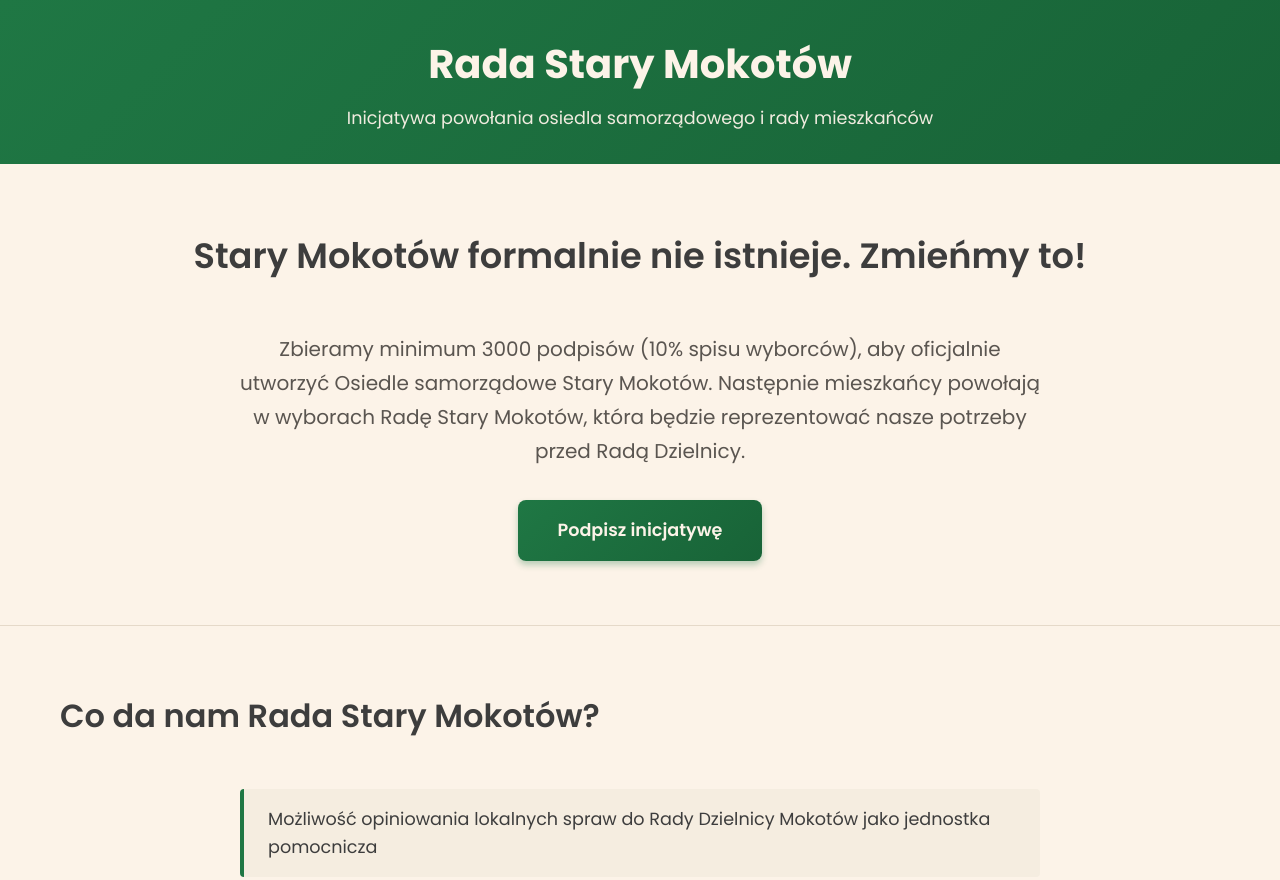
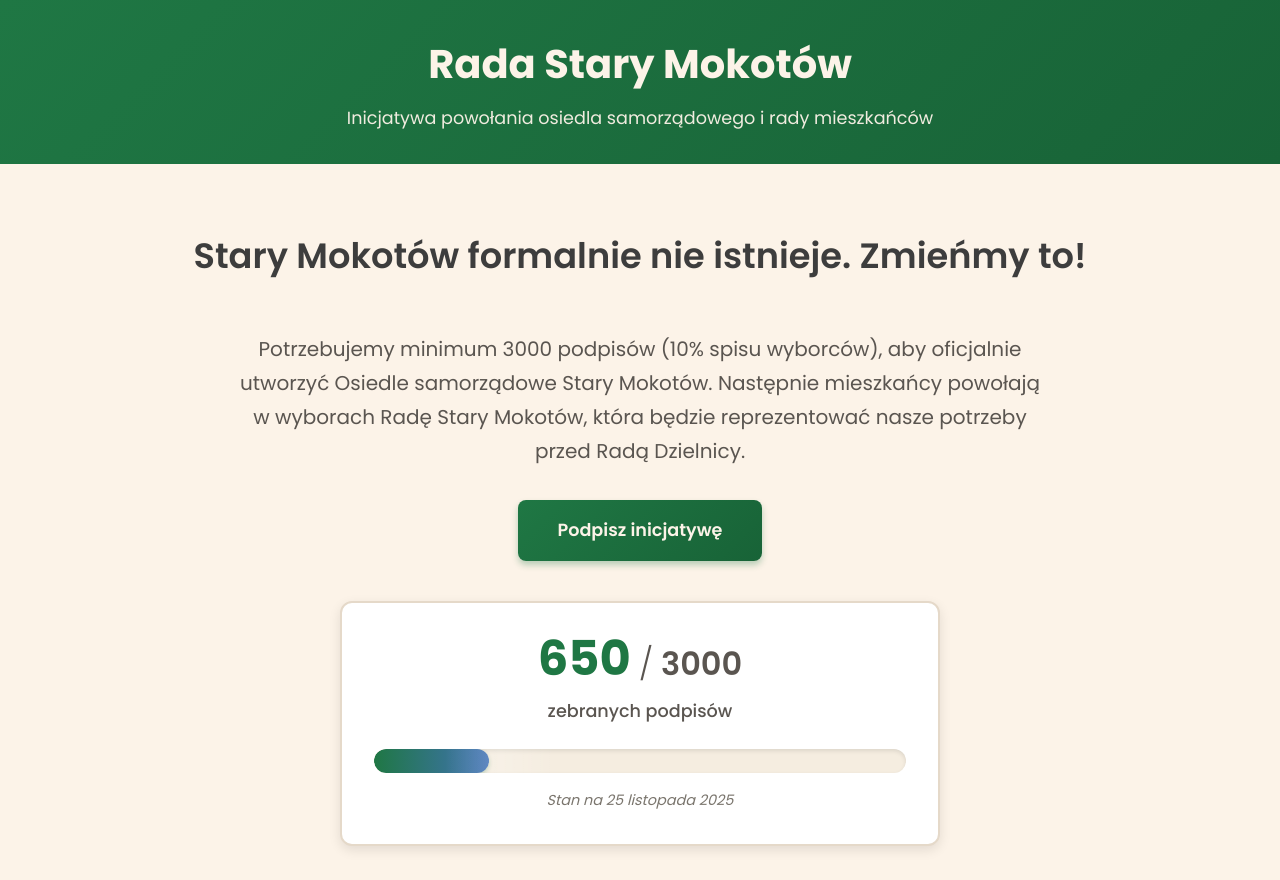
Before and after one commit to tadeoos/rada-stary-mokotow, a website built with webpack: page index.html in a window 1280 px wide. Shown: the top 880 px of the page. Built offline with nearby package versions, Linux system fonts and the light colour scheme; no server answers.

Commit message:
dodaj licznik

```diff
--- a/css/style.css
+++ b/css/style.css
@@ -145,6 +145,100 @@ body {
   max-width: 800px;
   margin: 0 auto 2rem;
   line-height: 1.7;
+}
+
+/* Signature Counter */
+.signature-counter {
+  max-width: 600px;
+  margin: 2.5rem auto;
+  padding: 2rem;
+  background: #ffffff;
+  border-radius: 12px;
+  box-shadow: 0 4px 12px rgba(0, 0, 0, 0.1);
+  border: 2px solid #e5d9c9;
+}
+
+.counter-header {
+  text-align: center;
+  margin-bottom: 1.5rem;
+}
+
+.counter-numbers {
+  display: flex;
+  align-items: baseline;
+  justify-content: center;
+  gap: 0.5rem;
+  margin-bottom: 0.5rem;
+}
+
+.counter-current {
+  font-size: 3rem;
+  font-weight: 700;
+  color: #1f7744;
+  line-height: 1;
+}
+
+.counter-separator {
+  font-size: 2rem;
+  color: #5a5550;
+  font-weight: 300;
+}
+
+.counter-target {
+  font-size: 2rem;
+  font-weight: 600;
+  color: #5a5550;
+  line-height: 1;
+}
+
+.counter-label {
+  font-size: 1.1rem;
+  color: #5a5550;
+  font-weight: 500;
+}
+
+.progress-bar {
+  width: 100%;
+  height: 24px;
+  background: #f5ede0;
+  border-radius: 12px;
+  overflow: hidden;
+  position: relative;
+  box-shadow: inset 0 2px 4px rgba(0, 0, 0, 0.1);
+}
+
+.progress-fill {
+  height: 100%;
+  background: linear-gradient(90deg, #1f7744 0%, #4272b7 100%);
+  border-radius: 12px;
+  transition: width 1.5s cubic-bezier(0.4, 0, 0.2, 1);
+  width: 0;
+  position: relative;
+  box-shadow: 0 2px 4px rgba(31, 119, 68, 0.3);
+}
+
+.progress-fill::after {
+  content: '';
+  position: absolute;
+  top: 0;
+  left: 0;
+  right: 0;
+  bottom: 0;
+  background: linear-gradient(90deg, transparent, rgba(255, 255, 255, 0.2), transparent);
+  animation: shimmer 2s infinite;
+}
+
+@keyframes shimmer {
+  0% { transform: translateX(-100%); }
+  100% { transform: translateX(100%); }
+}
+
+.counter-date {
+  text-align: center;
+  margin-top: 1rem;
+  font-size: 0.9rem;
+  color: #7a756d;
+  font-style: italic;
 }
 
 .cta-button {
@@ -725,6 +819,31 @@ body {
     font-size: 1.1rem;
   }
 
+  .signature-counter {
+    padding: 1.5rem;
+    margin: 2rem auto;
+  }
+
+  .counter-current {
+    font-size: 2.5rem;
+  }
+
+  .counter-separator {
+    font-size: 1.75rem;
+  }
+
+  .counter-target {
+    font-size: 1.75rem;
+  }
+
+  .counter-label {
+    font-size: 1rem;
+  }
+
+  .progress-bar {
+    height: 20px;
+  }
+
   .cta-button {
     padding: 0.875rem 2rem;
     font-size: 1rem;
--- a/index.html
+++ b/index.html
@@ -8,7 +8,7 @@
   <link rel="preconnect" href="https://fonts.googleapis.com">
   <link rel="preconnect" href="https://fonts.gstatic.com" crossorigin>
   <link href="https://fonts.googleapis.com/css2?family=Poppins:wght@300;400;500;600;700&display=swap" rel="stylesheet">
-  <link rel="stylesheet" href="css/style.css?v=20251125081135">
+  <link rel="stylesheet" href="css/style.css?v=20251125084206">
   <meta name="description" content="Inicjatywa powołania Rady Stary Mokotów - zbieramy podpisy mieszkańców">
 
   <meta property="og:title" content="Rada Stary Mokotów - Zbieramy podpisy">
@@ -37,10 +37,26 @@
   <section class="hero">
     <div class="container">
       <h2>Stary Mokotów formalnie nie istnieje. Zmieńmy to!</h2>
-      <p class="lead">Zbieramy minimum 3000 podpisów (10% spisu wyborców), aby oficjalnie utworzyć Osiedle samorządowe
+      <p class="lead">Potrzebujemy minimum 3000 podpisów (10% spisu wyborców), aby oficjalnie utworzyć Osiedle samorządowe
         Stary Mokotów. Następnie mieszkańcy powołają w wyborach Radę Stary Mokotów, która będzie reprezentować nasze
         potrzeby przed Radą Dzielnicy.</p>
+
       <a href="#podpisy" class="cta-button">Podpisz inicjatywę</a>
+      <!-- Licznik podpisów -->
+      <div class="signature-counter">
+        <div class="counter-header">
+          <div class="counter-numbers">
+            <span class="counter-current">650</span>
+            <span class="counter-separator">/</span>
+            <span class="counter-target">3000</span>
+          </div>
+          <div class="counter-label">zebranych podpisów</div>
+        </div>
+        <div class="progress-bar">
+          <div class="progress-fill"></div>
+        </div>
+        <div class="counter-date">Stan na 25 listopada 2025</div>
+      </div>
     </div>
   </section>
 
--- a/js/app.js
+++ b/js/app.js
@@ -119,8 +119,46 @@ function initFAQAccordion() {
   });
 }
 
+// Animate signature counter
+function animateCounter() {
+  const progressFill = document.querySelector('.progress-fill');
+  const counterCurrent = document.querySelector('.counter-current');
+  const counterTarget = document.querySelector('.counter-target');
+
+  if (!progressFill || !counterCurrent || !counterTarget) return;
+
+  const currentCount = parseInt(counterCurrent.textContent);
+  const targetCount = parseInt(counterTarget.textContent);
+  const targetProgress = (currentCount / targetCount) * 100;
+
+  // Animate progress bar
+  setTimeout(() => {
+    progressFill.style.width = targetProgress.toFixed(2) + '%';
+  }, 300);
+
+  // Animate number counting
+  const duration = 1500; // 1.5 seconds
+  const steps = 60;
+  const stepValue = currentCount / steps;
+  const stepDuration = duration / steps;
+
+  let displayCount = 0;
+  const counter = setInterval(() => {
+    displayCount += stepValue;
+    if (displayCount >= currentCount) {
+      counterCurrent.textContent = currentCount;
+      clearInterval(counter);
+    } else {
+      counterCurrent.textContent = Math.floor(displayCount);
+    }
+  }, stepDuration);
+}
+
 // Initialize everything on page load
 document.addEventListener('DOMContentLoaded', async function () {
+  // Animate signature counter
+  animateCounter();
+
   // Load and render FAQ
   const faqs = await loadFAQFromSheet();
   renderFAQ(faqs);
```
